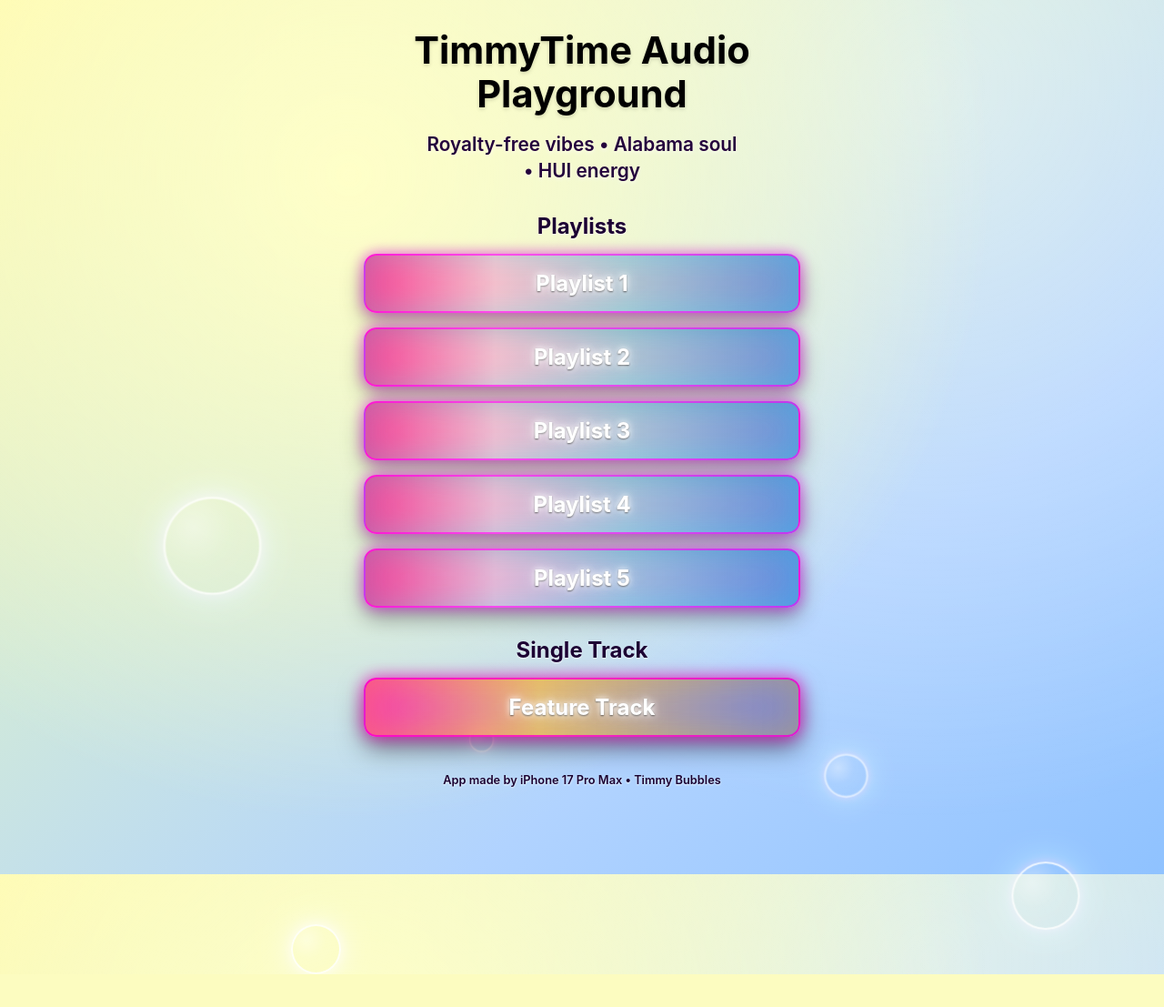
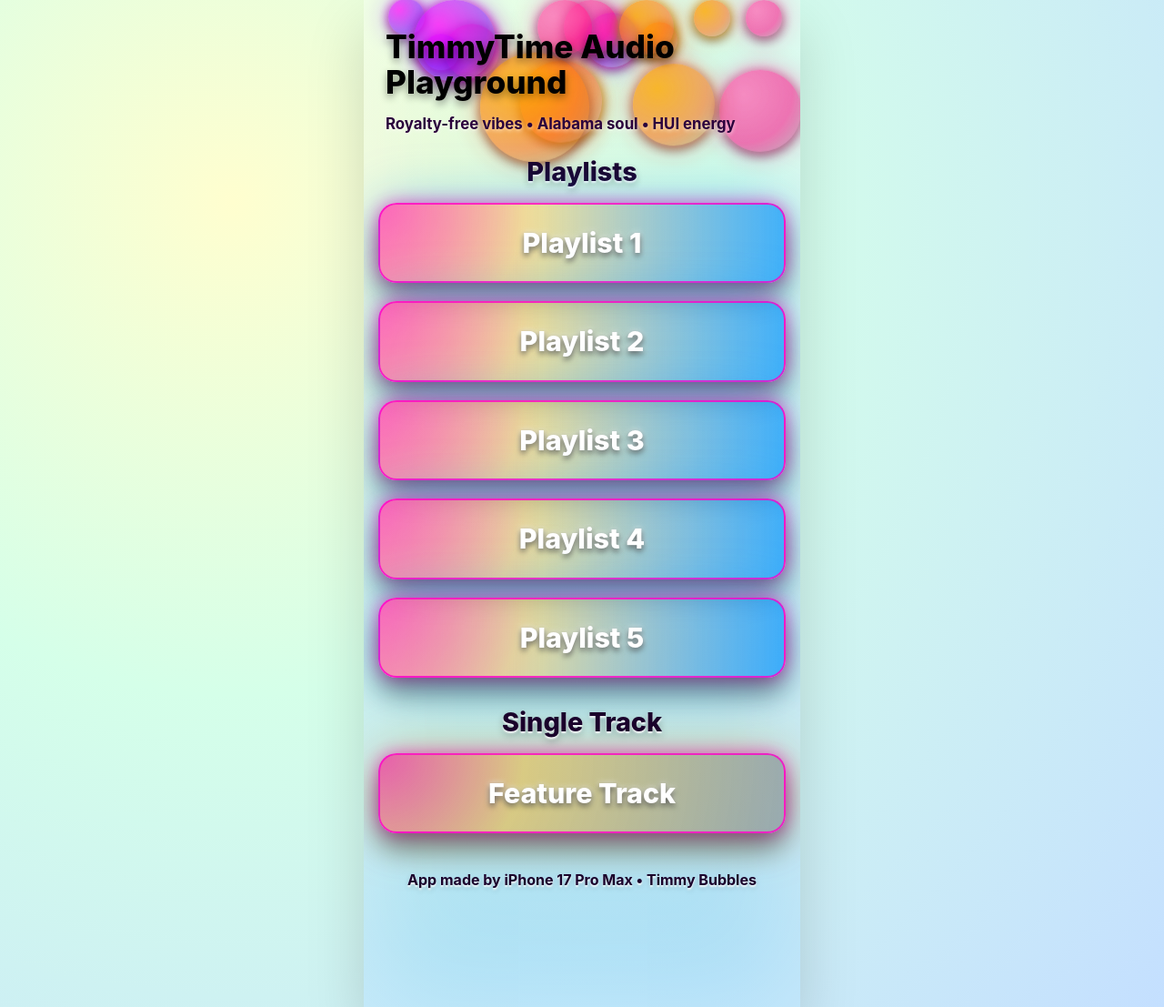
Before and after one commit to timmyjonesusn-netizen/Timmy-wsgi, a Flask app: page / in a window 1280 px wide. Shown: the whole page at 91% size. Before the commit the page ends 1071 px from the top, so only its background shows below. Run offline with Flask 3, Linux system fonts and the light colour scheme.

Commit message:
Update index.html

```diff
--- a/templates/index.html
+++ b/templates/index.html
@@ -5,320 +5,426 @@
 <meta name="viewport" content="width=device-width, initial-scale=1.0" />
 <title>TimmyTime Audio Playground</title>
 <style>
-    /* --- RESET-ish --- */
+    /* ====== BASE LAYOUT ====== */
+    :root {
+        --bg-start: #fffecf;
+        --bg-mid: #d5ffe9;
+        --bg-end: #c4dfff;
+
+        --card-grad-1: radial-gradient(circle at 0% 0%,
+            rgba(255,0,128,0.6) 0%,
+            rgba(255,166,0,0.4) 35%,
+            rgba(0,128,255,0.4) 100%
+        );
+        --card-grad-2: linear-gradient(
+            90deg,
+            rgba(255,105,180,0.6) 0%,
+            rgba(255,255,255,0.15) 40%,
+            rgba(0,128,255,0.5) 100%
+        );
+
+        --border-neon: rgba(255,0,200,0.8);
+        --text-dark: #1a002b;
+        --text-light: #ffffff;
+    }
+
     * {
         box-sizing: border-box;
+        -webkit-font-smoothing: antialiased;
         margin: 0;
         padding: 0;
     }
 
     body {
+        font-family: -apple-system, BlinkMacSystemFont, "Inter", "Helvetica Neue",
+            Arial, sans-serif;
+        background: radial-gradient(circle at 20% 20%, var(--bg-start) 0%, var(--bg-mid) 40%, var(--bg-end) 100%);
         min-height: 100vh;
-        font-family: -apple-system, BlinkMacSystemFont, "Inter", system-ui, sans-serif;
         display: flex;
         justify-content: center;
-        background: radial-gradient(circle at 30% 20%, rgba(255,255,200,1) 0%, rgba(255,255,200,0.4) 40%, rgba(0,0,0,0) 60%),
-                    radial-gradient(circle at 80% 10%, rgba(255,255,255,0.4) 0%, rgba(255,255,255,0) 60%),
-                    linear-gradient(to bottom right, #fff9a8 0%, #cfe8dc 40%, #b1d3ff 70%, #8fc2ff 100%);
-        color: #0a001c;
-        position: relative;
-        overflow: hidden; /* hide bubbles when they move offscreen */
-        padding: 2rem 1rem 6rem;
+        color: var(--text-dark);
+        overflow-x: hidden;
     }
 
-    .app-container {
+    /* container that matches the soft rounded blue strip you have */
+    .app-shell {
+        position: relative;
         width: 100%;
         max-width: 480px;
-        text-align: center;
-        position: relative;
-        z-index: 5;
+        background: linear-gradient(
+            to bottom,
+            rgba(255,255,255,0) 0%,
+            rgba(173,216,230,0.4) 60%,
+            rgba(135,206,250,0.5) 100%
+        );
+        border-radius: 0;
+        padding: 2rem 1rem 5rem;
+        box-shadow:
+            0 30px 60px rgba(0,0,0,0.15),
+            0 0 120px rgba(255,255,255,0.4) inset;
+        overflow: hidden; /* hide bubbles when they exit */
     }
 
-    /* HEADINGS */
-    h1 {
-        font-size: 2.4rem;
-        font-weight: 700;
-        line-height: 1.15;
+    header {
+        text-align: left;
+        margin-bottom: 1.5rem;
+        position: relative;
+        z-index: 10;
+        padding-right: .5rem;
+        padding-left: .5rem;
+    }
+
+    header h1 {
+        font-size: 2.2rem;
+        line-height: 1.1;
+        font-weight: 800;
         color: #000;
-        text-shadow: 0 2px 4px rgba(0,0,0,0.15);
+        text-shadow: 0 4px 8px rgba(0,0,0,0.4);
         margin-bottom: 1rem;
     }
 
-    .tagline {
-        font-size: 1.25rem;
-        font-weight: 600;
-        line-height: 1.4;
-        color: #23003c;
+    header .tagline {
+        font-size: 1.05rem;
+        line-height: 1.35;
+        font-weight: 700;
+        color: #2a003c;
         text-shadow: 0 2px 4px rgba(255,255,255,0.6);
-        margin: 0 auto 2rem;
-        max-width: 22rem;
+        margin-bottom: 1.5rem;
     }
 
-    .section-title {
-        font-size: 1.5rem;
-        font-weight: 700;
-        color: #1c0033;
-        text-shadow: 0 1px 2px rgba(255,255,255,0.8);
-        margin: 2rem 0 1rem;
+    h2.section-title {
+        font-size: 1.8rem;
+        line-height: 1.2;
+        color: #1a002b;
+        font-weight: 800;
+        text-align: center;
+        text-shadow:
+            0 2px 2px rgba(255,255,255,0.9),
+            0 4px 8px rgba(0,0,0,0.3);
+        margin-bottom: 1rem;
     }
 
-    /* PLAYLIST BUTTONS */
-    .btn-link {
-        display: block;
-        width: 100%;
-        border-radius: 14px;
-        padding: 1rem 1rem;
-        font-size: 1.5rem;
-        font-weight: 700;
-        text-decoration: none;
-        text-align: center;
-        color: #fff;
-        background: linear-gradient(90deg,
-            rgba(255,0,128,0.75) 0%,
-            rgba(255,100,200,0.4) 30%,
-            rgba(80,100,200,0.35) 60%,
-            rgba(40,80,200,0.6) 100%
-        );
-        border: 2px solid rgba(255,0,255,0.6);
-        box-shadow:
-            0 0 15px rgba(255,0,255,0.6),
-            0 10px 25px rgba(0,0,0,0.4),
-            0 0 40px rgba(0,255,255,0.25) inset;
-        backdrop-filter: blur(8px);
-        -webkit-backdrop-filter: blur(8px);
-        margin: 0 auto 1rem;
-        max-width: 100%;
+    /* ====== MUSIC BUTTONS ====== */
+    .playlist-buttons {
         position: relative;
+        z-index: 10;
+        display: flex;
+        flex-direction: column;
+        gap: 1.25rem;
+        margin-bottom: 2rem;
     }
 
-    .btn-link span {
+    .music-btn {
+        background-image:
+            var(--card-grad-2),
+            var(--card-grad-1);
+        background-blend-mode: screen, normal;
+        border-radius: 20px;
+        border: 2px solid var(--border-neon);
+        box-shadow:
+            0 18px 30px rgba(0,0,0,0.4),
+            0 0 20px rgba(255,0,200,0.6),
+            0 0 60px rgba(0,153,255,0.4);
+        padding: 1.5rem 1rem;
+        text-align: center;
+        font-size: 1.9rem;
+        line-height: 1.2;
+        font-weight: 800;
+        color: var(--text-light);
         text-shadow:
-            0 0 6px rgba(255,255,255,0.9),
-            0 0 14px rgba(255,255,255,0.7),
-            0 1px 2px rgba(0,0,0,0.8);
+            0 3px 6px rgba(0,0,0,0.6),
+            0 0 6px rgba(255,255,255,0.8);
+        -webkit-user-select: none;
+        user-select: none;
     }
 
-    .btn-link:active {
-        transform: scale(0.98);
-        box-shadow:
-            0 0 10px rgba(255,0,255,0.7),
-            0 4px 10px rgba(0,0,0,0.6),
-            0 0 30px rgba(0,255,255,0.4) inset;
+    /* ====== SINGLE TRACK BLOCK ====== */
+    .single-track {
+        position: relative;
+        z-index: 10;
+        margin-top: 2rem;
+        margin-bottom: 2rem;
+        text-align: center;
+        color: #1a002b;
     }
 
-    /* FEATURE BUTTON gets a little extra pop */
-    .feature {
-        background: linear-gradient(90deg,
-            rgba(255,0,180,0.8) 0%,
-            rgba(255,140,0,0.45) 40%,
-            rgba(60,60,200,0.55) 100%
-        );
-        border: 2px solid rgba(255,0,200,0.8);
-        box-shadow:
-            0 0 18px rgba(255,0,200,0.8),
-            0 12px 28px rgba(0,0,0,0.5),
-            0 0 50px rgba(255,200,0,0.4) inset;
+    .single-track h3 {
+        font-size: 1.8rem;
+        font-weight: 800;
+        line-height: 1.2;
+        margin-bottom: 1rem;
+        color: #1a002b;
+        text-shadow:
+            0 2px 2px rgba(255,255,255,0.9),
+            0 4px 8px rgba(0,0,0,0.3);
     }
 
-    /* FOOTNOTE */
-    .footer-note {
-        margin-top: 2.5rem;
-        font-size: 0.8rem;
-        font-weight: 600;
-        color: #1a0030;
-        text-shadow: 0 1px 2px rgba(255,255,255,0.8);
+    .feature-btn {
+        background-image:
+            radial-gradient(circle at 0% 0%,
+                rgba(255,0,128,0.6) 0%,
+                rgba(255,166,0,0.45) 35%,
+                rgba(120,120,120,0.55) 100%
+            );
+        background-blend-mode: screen;
+        border-radius: 20px;
+        border: 2px solid var(--border-neon);
+        box-shadow:
+            0 18px 30px rgba(0,0,0,0.4),
+            0 0 20px rgba(255,0,200,0.6),
+            0 0 60px rgba(255,153,0,0.4);
+        padding: 1.5rem 1rem;
+        text-align: center;
+        font-size: 1.9rem;
+        line-height: 1.2;
+        font-weight: 800;
+        color: var(--text-light);
+        text-shadow:
+            0 3px 6px rgba(0,0,0,0.6),
+            0 0 6px rgba(255,255,255,0.8);
+        -webkit-user-select: none;
+        user-select: none;
     }
 
-    /* --- FLOATING BUBBLES --- */
+    footer {
+        position: relative;
+        z-index: 10;
+        text-align: center;
+        margin-top: 2.5rem;
+        font-size: 1rem;
+        line-height: 1.4;
+        font-weight: 700;
+        color: #1a002b;
+        text-shadow:
+            0 2px 2px rgba(255,255,255,0.9),
+            0 3px 6px rgba(0,0,0,0.2);
+        padding-bottom: 3rem;
+    }
+
+    /* ====== BUBBLES ====== */
+
+    .bubble-layer {
+        /* covers entire shell so bubbles can float behind content */
+        position: absolute;
+        inset: 0;
+        overflow: hidden;
+        z-index: 1; /* under text/buttons, over bg */
+        pointer-events: none;
+    }
 
     .bubble {
         position: absolute;
         border-radius: 50%;
-        border: 2px solid rgba(255,255,255,0.9);
+        opacity: 0.9;
         box-shadow:
-            0 0 12px rgba(255,0,255,0.6),
-            0 0 28px rgba(0,150,255,0.7),
-            0 0 42px rgba(255,255,255,0.4);
-        background: radial-gradient(circle at 30% 30%,
-            rgba(255,255,255,0.4) 0%,
-            rgba(255,255,255,0.05) 40%,
-            rgba(0,0,0,0) 70%
-        );
-        mix-blend-mode: screen;
-        opacity: 0.9;
-        animation: floatUp linear infinite;
+            0 8px 16px rgba(0,0,0,0.4),
+            0 0 20px rgba(255,255,255,0.6) inset;
+        filter: blur(0px);
+        animation-name: floatUp, swaySide;
+        animation-timing-function: linear;
+        animation-iteration-count: infinite;
     }
 
-    /* each bubble can drift slightly right/left while going up */
+    /* color variants (solid-ish with glow so they read) */
+    .bubble.purple {
+        background: radial-gradient(circle at 30% 30%,
+            rgba(255,0,255,0.8) 0%,
+            rgba(128,0,255,0.6) 60%,
+            rgba(80,0,120,0.3) 100%);
+        box-shadow:
+            0 0 12px rgba(255,0,255,0.7),
+            0 0 30px rgba(128,0,255,0.5),
+            0 4px 12px rgba(0,0,0,0.6);
+    }
+
+    .bubble.pink {
+        background: radial-gradient(circle at 30% 30%,
+            rgba(255,105,180,0.85) 0%,
+            rgba(255,0,128,0.6) 60%,
+            rgba(120,0,60,0.3) 100%);
+        box-shadow:
+            0 0 12px rgba(255,105,180,0.7),
+            0 0 30px rgba(255,0,128,0.5),
+            0 4px 12px rgba(0,0,0,0.6);
+    }
+
+    .bubble.orange {
+        background: radial-gradient(circle at 30% 30%,
+            rgba(255,166,0,0.9) 0%,
+            rgba(255,99,0,0.6) 60%,
+            rgba(120,60,0,0.3) 100%);
+        box-shadow:
+            0 0 12px rgba(255,166,0,0.8),
+            0 0 30px rgba(255,99,0,0.5),
+            0 4px 12px rgba(0,0,0,0.6);
+    }
+
+    /* pulsing bubble: cycles purple -> pink -> orange -> back */
+    .bubble.pulse {
+        animation-name: floatUp, swaySide, pulseColor;
+        animation-timing-function: linear;
+        animation-iteration-count: infinite;
+    }
+
+    /* master upward float */
     @keyframes floatUp {
         0% {
-            transform: translate3d(var(--start-x, 0px), 0, 0) scale(var(--scale,1));
-            opacity: var(--start-opacity,0.9);
-        }
-        80% {
-            opacity: var(--mid-opacity,0.9);
+            transform: translateY(100%);
         }
         100% {
-            transform: translate3d(calc(var(--start-x, 0px) + var(--drift-x, 30px)), -120vh, 0)
-                       scale(var(--scale,1));
-            opacity: 0;
+            transform: translateY(-120%);
         }
     }
 
-    /* responsive tweaks */
-    @media (min-width: 480px) {
-        h1 {
-            font-size: 2.6rem;
+    /* slow side-to-side drift */
+    @keyframes swaySide {
+        0%   { margin-left: -10px; }
+        50%  { margin-left: 10px; }
+        100% { margin-left: -10px; }
+    }
+
+    /* hue shift for pulse bubbles */
+    @keyframes pulseColor {
+        0% {
+            background: radial-gradient(circle at 30% 30%,
+                rgba(255,0,255,0.8) 0%,
+                rgba(128,0,255,0.6) 60%,
+                rgba(80,0,120,0.3) 100%);
+            box-shadow:
+                0 0 12px rgba(255,0,255,0.7),
+                0 0 30px rgba(128,0,255,0.5),
+                0 4px 12px rgba(0,0,0,0.6);
         }
-        .tagline {
-            font-size: 1.3rem;
+        33% {
+            background: radial-gradient(circle at 30% 30%,
+                rgba(255,105,180,0.85) 0%,
+                rgba(255,0,128,0.6) 60%,
+                rgba(120,0,60,0.3) 100%);
+            box-shadow:
+                0 0 12px rgba(255,105,180,0.7),
+                0 0 30px rgba(255,0,128,0.5),
+                0 4px 12px rgba(0,0,0,0.6);
         }
-        .btn-link {
-            font-size: 1.5rem;
+        66% {
+            background: radial-gradient(circle at 30% 30%,
+                rgba(255,166,0,0.9) 0%,
+                rgba(255,99,0,0.6) 60%,
+                rgba(120,60,0,0.3) 100%);
+            box-shadow:
+                0 0 12px rgba(255,166,0,0.8),
+                0 0 30px rgba(255,99,0,0.5),
+                0 4px 12px rgba(0,0,0,0.6);
+        }
+        100% {
+            background: radial-gradient(circle at 30% 30%,
+                rgba(255,0,255,0.8) 0%,
+                rgba(128,0,255,0.6) 60%,
+                rgba(80,0,120,0.3) 100%);
+            box-shadow:
+                0 0 12px rgba(255,0,255,0.7),
+                0 0 30px rgba(128,0,255,0.5),
+                0 4px 12px rgba(0,0,0,0.6);
         }
     }
+
+    /* ====== INDIVIDUAL BUBBLE SIZES / SPEEDS ====== */
+    /*
+        We'll drop 15 bubbles total:
+        - 12 regular (purple / pink / orange)
+        - 3 pulsing (pulse class)
+        Different size, left, duration, delay.
+    */
+
+    /* helper class that we will reuse in inline style via nth-child overrides if desired */
+    .bubble.small  { width: 40px; height: 40px; }
+    .bubble.med    { width: 60px; height: 60px; }
+    .bubble.big    { width: 90px; height: 90px; }
+    .bubble.xbig   { width: 120px; height: 120px; }
+
+    /* We'll rely on inline style below to set:
+       left: %, bottom offset (via translateY start from 100%), animation-duration, animation-delay.
+       That way: no JS needed.
+    */
+
+    /* Make sure content sits above bubble layer visually */
+    .content {
+        position: relative;
+        z-index: 10;
+    }
+
 </style>
 </head>
 <body>
+    <main class="app-shell">
+        <!-- FLOATING BUBBLES -->
+        <div class="bubble-layer">
+            <!-- Regular bubbles (12) -->
+            <div class="bubble purple small"  style="left:5%;  animation-duration:14s,5s; animation-delay:0s,0s;"></div>
+            <div class="bubble pink med"      style="left:20%; animation-duration:18s,6s; animation-delay:2s,1s;"></div>
+            <div class="bubble orange big"    style="left:35%; animation-duration:22s,7s; animation-delay:4s,2s;"></div>
+            <div class="bubble purple med"    style="left:50%; animation-duration:16s,5s; animation-delay:1s,0s;"></div>
+            <div class="bubble orange small"  style="left:65%; animation-duration:20s,6s; animation-delay:3s,1s;"></div>
+            <div class="bubble pink big"      style="left:80%; animation-duration:24s,8s; animation-delay:5s,2s;"></div>
 
-    <!-- BUBBLES -->
-    <!-- We'll generate a handful manually. You can duplicate or adjust inline vars. -->
-    <div class="bubble" style="
-        --start-x:-20px;
-        --drift-x:40px;
-        --scale:1.2;
-        left:15%;
-        bottom:-80px;
-        width:90px;
-        height:90px;
-        animation-duration: 16s;
-        animation-delay: 0s;
-    "></div>
+            <div class="bubble purple small"  style="left:15%; animation-duration:19s,6s; animation-delay:6s,1s;"></div>
+            <div class="bubble pink med"      style="left:45%; animation-duration:21s,7s; animation-delay:7s,2s;"></div>
+            <div class="bubble orange small"  style="left:75%; animation-duration:17s,5s; animation-delay:8s,0s;"></div>
+            <div class="bubble purple big"    style="left:10%; animation-duration:25s,8s; animation-delay:9s,2s;"></div>
+            <div class="bubble orange med"    style="left:58%; animation-duration:15s,5s; animation-delay:10s,0s;"></div>
+            <div class="bubble pink small"    style="left:88%; animation-duration:23s,7s; animation-delay:11s,1s;"></div>
 
-    <div class="bubble" style="
-        --start-x:10px;
-        --drift-x:-30px;
-        --scale:0.8;
-        left:70%;
-        bottom:-100px;
-        width:60px;
-        height:60px;
-        animation-duration: 14s;
-        animation-delay: 4s;
-    "></div>
-
-    <div class="bubble" style="
-        --start-x:-10px;
-        --drift-x:20px;
-        --scale:0.6;
-        left:40%;
-        bottom:-120px;
-        width:45px;
-        height:45px;
-        animation-duration: 18s;
-        animation-delay: 2s;
-    "></div>
-
-    <div class="bubble" style="
-        --start-x:25px;
-        --drift-x:-20px;
-        --scale:1;
-        left:85%;
-        bottom:-90px;
-        width:75px;
-        height:75px;
-        animation-duration: 20s;
-        animation-delay: 6s;
-    "></div>
-
-    <div class="bubble" style="
-        --start-x:-25px;
-        --drift-x:15px;
-        --scale:0.9;
-        left:25%;
-        bottom:-110px;
-        width:55px;
-        height:55px;
-        animation-duration: 22s;
-        animation-delay: 10s;
-    "></div>
-
-    <!-- CONTENT -->
-    <main class="app-container">
-        <h1>TimmyTime Audio<br/>Playground</h1>
-
-        <div class="tagline">
-            Royalty-free vibes • Alabama soul • HUI energy
+            <!-- Pulsing bubbles (3) -->
+            <div class="bubble pulse xbig"    style="left:28%; animation-duration:28s,6s,9s; animation-delay:0s,0s,0s;"></div>
+            <div class="bubble pulse big"     style="left:62%; animation-duration:26s,7s,9s; animation-delay:4s,1s,2s;"></div>
+            <div class="bubble pulse med"     style="left:40%; animation-duration:30s,6s,9s; animation-delay:8s,2s,4s;"></div>
         </div>
 
-        <div class="section-title">Playlists</div>
+        <!-- MAIN CONTENT -->
+        <div class="content">
+            <header>
+                <h1>TimmyTime Audio<br />Playground</h1>
+                <div class="tagline">
+                    Royalty-free vibes • Alabama soul • HUI energy
+                </div>
+            </header>
 
-        <!-- PLAYLIST 1 -->
-        <a
-            class="btn-link"
-            href="https://suno.com/playlist/2ec04889-1c23-4e2d-9c27-8a2b6475da4b"
-            target="_blank"
-            rel="noopener noreferrer"
-        >
-            <span>Playlist 1</span>
-        </a>
+            <section>
+                <h2 class="section-title">Playlists</h2>
 
-        <!-- PLAYLIST 2 -->
-        <a
-            class="btn-link"
-            href="https://suno.com/playlist/e95ddd12-7e37-43e2-b3e0-fe342085a19f"
-            target="_blank"
-            rel="noopener noreferrer"
-        >
-            <span>Playlist 2</span>
-        </a>
+                <div class="playlist-buttons">
+                    <div class="music-btn" onclick="window.location.href='https://suno.com/playlist/2ec04889-1c23-4e2d-9c27-8a2b6475da4b'">
+                        Playlist 1
+                    </div>
 
-        <!-- PLAYLIST 3 -->
-        <a
-            class="btn-link"
-            href="https://suno.com/playlist/01b65a04-d231-4574-bbb6-713997ca5b44"
-            target="_blank"
-            rel="noopener noreferrer"
-        >
-            <span>Playlist 3</span>
-        </a>
+                    <div class="music-btn" onclick="window.location.href='https://suno.com/playlist/e95ddd12-7e37-43e2-b3e0-fe342085a19f'">
+                        Playlist 2
+                    </div>
 
-        <!-- PLAYLIST 4 -->
-        <a
-            class="btn-link"
-            href="https://suno.com/playlist/457d7e00-938e-4bf0-bd59-f070729200df"
-            target="_blank"
-            rel="noopener noreferrer"
-        >
-            <span>Playlist 4</span>
-        </a>
+                    <div class="music-btn" onclick="window.location.href='https://suno.com/playlist/01b65a04-d231-4574-bbb6-713997ca5b44'">
+                        Playlist 3
+                    </div>
 
-        <!-- PLAYLIST 5 (fixed link you asked for) -->
-        <a
-            class="btn-link"
-            href="https://suno.com/playlist/08492edd-e0ba-4aea-a3f8-bb92220b28f2"
-            target="_blank"
-            rel="noopener noreferrer"
-        >
-            <span>Playlist 5</span>
-        </a>
+                    <div class="music-btn" onclick="window.location.href='https://suno.com/playlist/457d7e00-938e-4bf0-bd59-f070729200df'">
+                        Playlist 4
+                    </div>
 
-        <div class="section-title">Single Track</div>
+                    <div class="music-btn" onclick="window.location.href='https://suno.com/playlist/08492edd-e0ba-4aea-a3f8-bb92220b28f2'">
+                        Playlist 5
+                    </div>
+                </div>
+            </section>
 
-        <!-- FEATURE TRACK (example single song link you gave earlier) -->
-        <a
-            class="btn-link feature"
-            href="https://suno.com/song/c0943681-4a5f-48f0-9e18-5c8bf5b24e8d"
-            target="_blank"
-            rel="noopener noreferrer"
-        >
-            <span>Feature Track</span>
-        </a>
+            <section class="single-track">
+                <h3>Single Track</h3>
+                <div class="feature-btn" onclick="window.location.href='https://suno.com/song/c0943681-4a5f-48f0-9e18-5c8bf5b24e8d'">
+                    Feature Track
+                </div>
+            </section>
 
-        <div class="footer-note">
-            App made by iPhone 17 Pro Max • Timmy Bubbles
+            <footer>
+                App made by iPhone 17 Pro Max • Timmy Bubbles
+            </footer>
         </div>
     </main>
-
 </body>
 </html>
```
